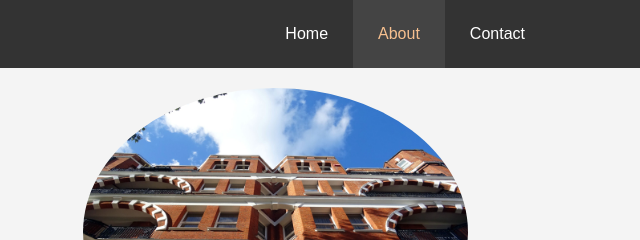
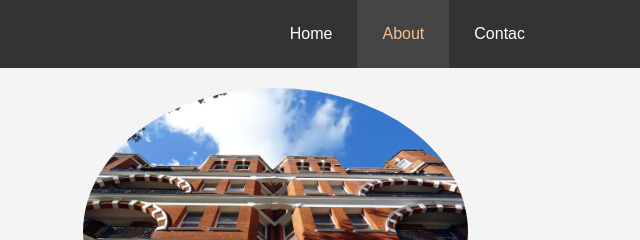
Before and after one commit to ABUBAKRXONVAL1YEV/Mexmonxona, a plain HTML site: page about.html in a window 1280 px wide. Shown: the top 240 px of the page, 640-1280 px from the left. Drawn offline with Linux system fonts and the light colour scheme.

```diff
--- a/about.html
+++ b/about.html
@@ -16,7 +16,7 @@
                 <ul>
                     <li><a href="index.html">Home</a></li>
                     <li><a href="about.html" class="current">About</a></li>
-                    <li><a href="contact.html">Contact</a></li>
+                    <li><a href="contact.html">Contac</a></li>
                 </ul>
             </div>
         </nav>
```
